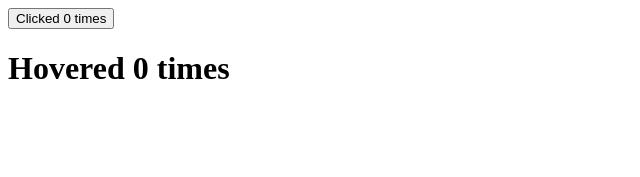
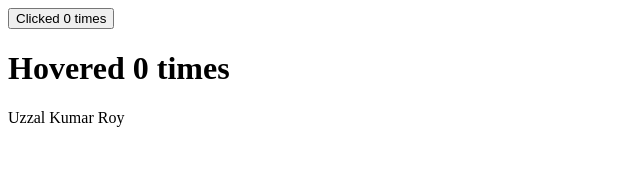
Before and after one commit to uzzal71/think-a-react-way, a React (Vite) app: page / in a window 1280 px wide. Shown: the top 177 px of the page, without its empty margins (0-640 px from the left). Built offline with nearby package versions, Linux system fonts and the light colour scheme.

Commit message:
React Render Props

```diff
--- a/src/App.jsx
+++ b/src/App.jsx
@@ -1,4 +1,5 @@
 import ClickCounter from "./components/counter/ClickCounter";
+import User from "./components/counter/HOC/User";
 import HoverCounter from "./components/counter/HoverCounter";
 
 function App() {
@@ -6,6 +7,7 @@ function App() {
     <div>
       <ClickCounter/>
       <HoverCounter/>
+      <User name={() => "Uzzal Kumar Roy"}/>
     </div>
   );
 }
--- /dev/null
+++ b/src/components/counter/HOC/User.jsx
@@ -0,0 +1,5 @@
+const User = ({ name }) => {
+    return name();
+};
+
+export default User;
```
